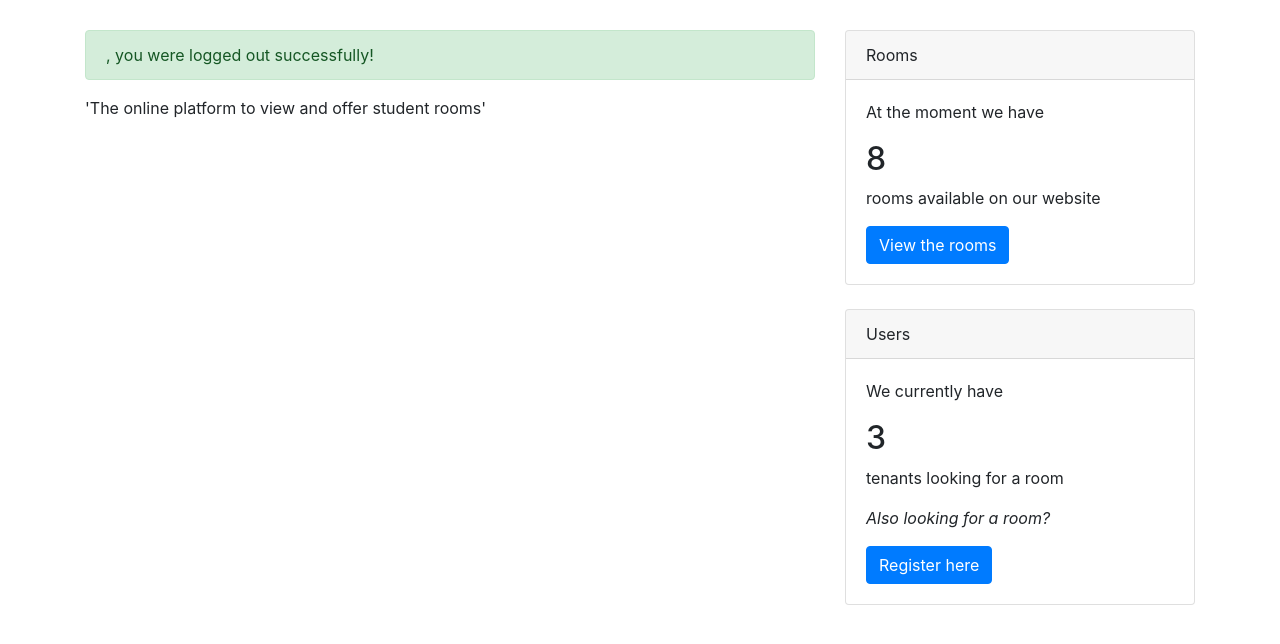
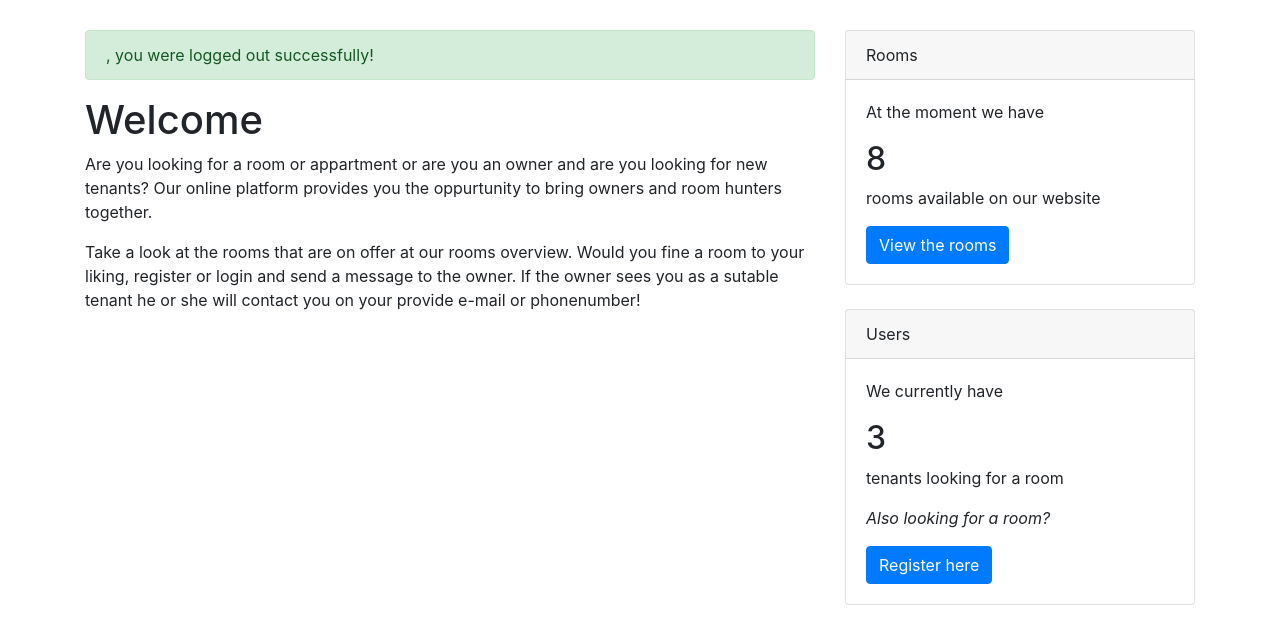
Before and after one commit to martijn1815/DDWT18_G09, a PHP site: the page made by index.php in a window 1280 px wide. Shown: the part 56-700 px from the top of the page. Run offline with PHP 8.4, Linux system fonts and the light colour scheme; data comes from the database, SQL or seed files in the repository.

Commit message:
Added text content to homepage

```diff
--- a/index.php
+++ b/index.php
@@ -60,8 +60,9 @@ if (new_route('/DDWT18_G09/', 'get')) {
         $error_msg = get_error($_GET['error_msg']);
     }
     /* Page content */
-    $page_subtitle = 'The online platform to view and offer student rooms';
-    $page_content = 'content';
+    $page_subtitle = 'Welcome';
+    $page_content1 = 'Are you looking for a room or appartment or are you an owner and are you looking for new tenants? Our online platform provides you the oppurtunity to bring owners and room hunters together.';
+    $page_content2 = 'Take a look at the rooms that are on offer at our rooms overview. Would you fine a room to your liking, register or login and send a message to the owner. If the owner sees you as a sutable tenant he or she will contact you on your provide e-mail or phonenumber!';
     $cards = use_template('cards');
     $nbr_rooms = room_count($db);
     $nbr_tenants = tenant_count($db);
--- a/views/main.php
+++ b/views/main.php
@@ -24,7 +24,9 @@
                     <!-- Error message -->
                     <?php if (isset($error_msg)){echo $error_msg;} ?>
 
-                    'The online platform to view and offer student rooms'
+                    <h1><?= $page_subtitle ?></h1>
+                    <p><?= $page_content1 ?></p>
+                    <p><?= $page_content2 ?></p>
                 </div>
                 <!-- Right column -->
                 <div class="col-md-4">
```
